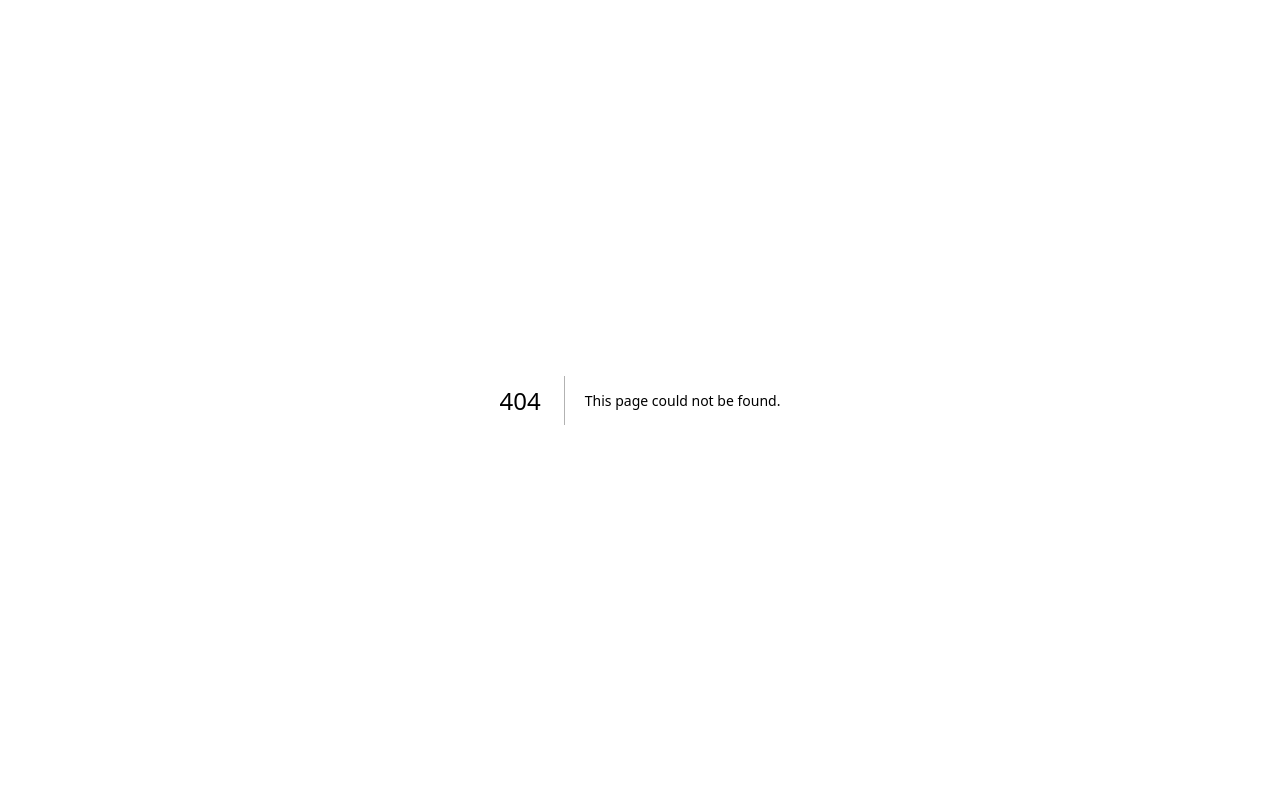
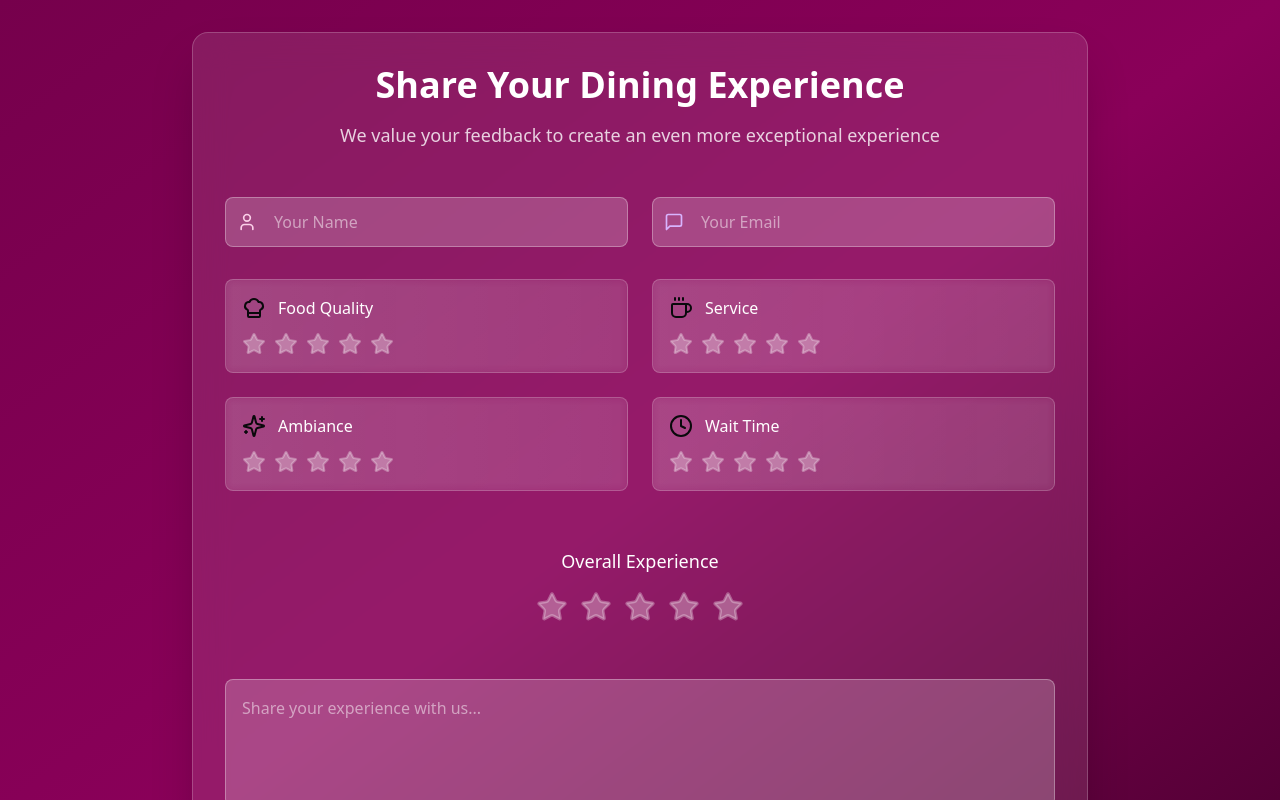
Before and after one commit to DigitalResto/castle-static-website, a Next.js app: page /feedback in a window 1280 px wide. Before the commit this address had no page. Shown: the top 800 px of the page. Built offline with nearby package versions, Linux system fonts and the light colour scheme.

Commit message:
Feedback added

```diff
--- /dev/null
+++ b/src/app/feedback/page.jsx
@@ -0,0 +1,213 @@
+'use client';
+import React, { useState } from 'react';
+import { motion } from 'framer-motion';
+import { Star, Send, Coffee, ChefHat, Clock, User, MessageSquare, Sparkles } from 'lucide-react';
+
+const fadeIn = {
+  hidden: { opacity: 0, y: 20 },
+  visible: { opacity: 1, y: 0 }
+};
+
+const staggerContainer = {
+  hidden: { opacity: 0 },
+  visible: {
+    opacity: 1,
+    transition: {
+      staggerChildren: 0.1
+    }
+  }
+};
+
+const LuxuryFeedback = () => {
+  const [rating, setRating] = useState(0);
+  const [hover, setHover] = useState(0);
+  const [formData, setFormData] = useState({
+    name: '',
+    email: '',
+    visitDate: '',
+    feedback: ''
+  });
+
+  const categories = [
+    { name: 'Food Quality', icon: <ChefHat className="w-6 h-6" /> },
+    { name: 'Service', icon: <Coffee className="w-6 h-6" /> },
+    { name: 'Ambiance', icon: <Sparkles className="w-6 h-6" /> },
+    { name: 'Wait Time', icon: <Clock className="w-6 h-6" /> }
+  ];
+
+  const [categoryRatings, setCategoryRatings] = useState(
+    categories.reduce((acc, cat) => ({ ...acc, [cat.name]: 0 }), {})
+  );
+
+  const handleSubmit = (e) => {
+    e.preventDefault();
+    // Handle form submission
+    console.log({ ...formData, categoryRatings, overallRating: rating });
+  };
+
+  return (
+    <motion.div
+      initial="hidden"
+      animate="visible"
+      className="min-h-screen bg-gradient-to-br from-[#76004C] via-[#8A0059] to-[#4A002F] p-4 md:p-8"
+    >
+      <motion.div
+        variants={fadeIn}
+        className="max-w-4xl mx-auto bg-white/10 backdrop-blur-lg rounded-2xl p-6 md:p-8 shadow-2xl border border-white/20"
+      >
+        <motion.div
+          variants={fadeIn}
+          className="text-center mb-12"
+        >
+          <motion.h1
+            initial={{ opacity: 0, y: -20 }}
+            animate={{ opacity: 1, y: 0 }}
+            transition={{ delay: 0.2 }}
+            className="text-3xl md:text-4xl font-bold text-white mb-4"
+          >
+            Share Your Dining Experience
+          </motion.h1>
+          <motion.p
+            initial={{ opacity: 0 }}
+            animate={{ opacity: 1 }}
+            transition={{ delay: 0.3 }}
+            className="text-white/80 text-lg"
+          >
+            We value your feedback to create an even more exceptional experience
+          </motion.p>
+        </motion.div>
+
+        <motion.form
+          variants={staggerContainer}
+          onSubmit={handleSubmit}
+          className="space-y-8"
+        >
+          {/* Personal Information */}
+          <motion.div
+            variants={fadeIn}
+            className="grid grid-cols-1 md:grid-cols-2 gap-6"
+          >
+            <div className="relative group">
+              <User className="absolute left-3 top-1/2 transform -translate-y-1/2 text-pink-200 w-5 h-5" />
+              <input
+                type="text"
+                placeholder="Your Name"
+                className="w-full bg-white/20 border border-white/30 rounded-lg px-12 py-3 text-white placeholder-white/50 focus:outline-none focus:ring-2 focus:ring-[#76004C] transition-all"
+                value={formData.name}
+                onChange={(e) => setFormData({ ...formData, name: e.target.value })}
+              />
+            </div>
+            <div className="relative">
+              <MessageSquare className="absolute left-3 top-1/2 transform -translate-y-1/2 text-purple-300 w-5 h-5" />
+              <input
+                type="email"
+                placeholder="Your Email"
+                className="w-full bg-white/20 border border-white/30 rounded-lg px-12 py-3 text-white placeholder-white/50 focus:outline-none focus:ring-2 focus:ring-purple-400 transition-all"
+                value={formData.email}
+                onChange={(e) => setFormData({ ...formData, email: e.target.value })}
+              />
+            </div>
+          </motion.div>
+
+          {/* Category Ratings */}
+          <motion.div
+            variants={staggerContainer}
+            className="grid grid-cols-1 md:grid-cols-2 gap-6"
+          >
+            {categories.map((category, index) => (
+              <motion.div
+                key={category.name}
+                variants={fadeIn}
+                whileHover={{ scale: 1.02 }}
+                className="bg-gradient-to-r from-white/10 to-white/5 p-4 rounded-lg border border-white/20 backdrop-blur-sm"
+              >
+                <div className="flex items-center gap-3 mb-3">
+                  {category.icon}
+                  <span className="text-white font-medium">{category.name}</span>
+                </div>
+                <div className="flex gap-2">
+                  {[1, 2, 3, 4, 5].map((star) => (
+                    <motion.button
+                      key={star}
+                      type="button"
+                      whileHover={{ scale: 1.2 }}
+                      whileTap={{ scale: 0.9 }}
+                      onClick={() => setCategoryRatings({
+                        ...categoryRatings,
+                        [category.name]: star
+                      })}
+                      className={`transform transition-all ${
+                        categoryRatings[category.name] >= star
+                          ? 'text-yellow-400'
+                          : 'text-white/30'
+                      }`}
+                    >
+                      <Star className="w-6 h-6 fill-current" />
+                    </motion.button>
+                  ))}
+                </div>
+              </motion.div>
+            ))}
+          </motion.div>
+
+          {/* Overall Rating */}
+          <motion.div
+            variants={fadeIn}
+            className="text-center py-6"
+          >
+            <h3 className="text-white text-lg mb-4">Overall Experience</h3>
+            <div className="flex justify-center gap-3">
+              {[1, 2, 3, 4, 5].map((star) => (
+                <motion.button
+                  key={star}
+                  whileHover={{ scale: 1.2 }}
+                  whileTap={{ scale: 0.9 }}
+                  type="button"
+                  onClick={() => setRating(star)}
+                  onMouseEnter={() => setHover(star)}
+                  onMouseLeave={() => setHover(0)}
+                  className={`transform transition-all ${
+                    (hover || rating) >= star ? 'text-yellow-400' : 'text-white/30'
+                  }`}
+                >
+                  <Star className="w-8 h-8 fill-current" />
+                </motion.button>
+              ))}
+            </div>
+          </motion.div>
+
+          {/* Feedback Text */}
+          <motion.div
+            variants={fadeIn}
+            className="relative"
+          >
+            <textarea
+              placeholder="Share your experience with us..."
+              className="w-full h-32 bg-white/20 border border-white/30 rounded-lg p-4 text-white placeholder-white/50 focus:outline-none focus:ring-2 focus:ring-purple-400 transition-all resize-none"
+              value={formData.feedback}
+              onChange={(e) => setFormData({ ...formData, feedback: e.target.value })}
+            />
+          </motion.div>
+
+          {/* Submit Button */}
+          <motion.div
+            variants={fadeIn}
+            className="text-center"
+          >
+            <motion.button
+              type="submit"
+              whileHover={{ scale: 1.05 }}
+              whileTap={{ scale: 0.95 }}
+              className="group bg-gradient-to-r from-[#76004C] to-[#8A0059] hover:from-[#8A0059] hover:to-[#9A0066] text-white px-8 py-3 rounded-lg font-medium transition-all transform focus:outline-none focus:ring-2 focus:ring-purple-400 focus:ring-offset-2 focus:ring-offset-[#4A002F] inline-flex items-center gap-2 shadow-lg"
+            >
+              Submit Feedback
+              <Send className="w-5 h-5 transform group-hover:translate-x-1 transition-transform" />
+            </motion.button>
+          </motion.div>
+        </motion.form>
+      </motion.div>
+    </motion.div>
+  );
+};
+
+export default LuxuryFeedback;
```
